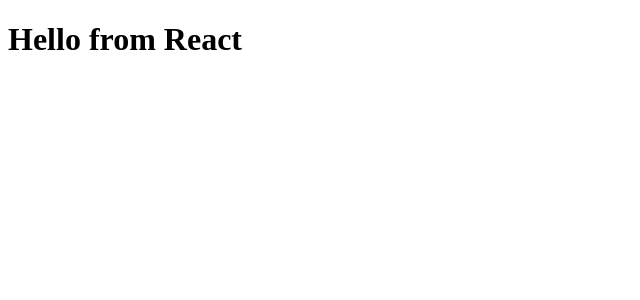
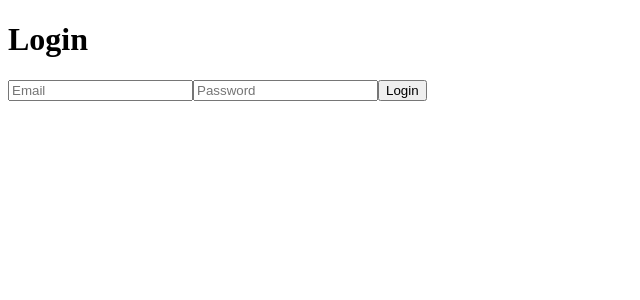
Before and after one commit to Sergiu1809/interview_prep_pot, a React (Vite) app in the folder frontend/: page / in a window 1280 px wide. Shown: the top 300 px of the page, without its empty margins (0-640 px from the left). Built offline with nearby package versions, Linux system fonts and the light colour scheme.

Commit message:
Add routing and pages

```diff
--- a/frontend/package.json
+++ b/frontend/package.json
@@ -11,7 +11,8 @@
   },
   "dependencies": {
     "react": "^19.2.5",
-    "react-dom": "^19.2.5"
+    "react-dom": "^19.2.5",
+    "react-router-dom": "^7.15.0"
   },
   "devDependencies": {
     "@eslint/js": "^10.0.1",
--- a/frontend/src/App.jsx
+++ b/frontend/src/App.jsx
@@ -1,5 +1,210 @@
+  // function App(){
+  //   const name = 'Sergiu'
+  //   const project = 'PrepAI'
+  //   return(
+  //     <div className="container">
+  //       <h1>Hello, {name}!</h1>
+  //       <h1>Welcome to {project}</h1>
+  //     </div>
+  //   )
+  // }
+
+  // export default App;
+
+ // -----------------------------------------------------
+
+// import { useState } from "react";
+
+// function App(){
+//   const [count, setCount] = useState(0)
+//     //     ^value  ^setter    ^initial value
+
+//   return(
+//     <div>
+//      <p>Count: {count}</p>
+//      <button onClick={() => setCount(count+1)}>Add 1</button>
+//     </div>
+//   )
+// }
+
+// export default App;
+
+// -------------------------------------------------------
+
+// import { useState } from "react";
+
+// function App(){
+//   const [isVisible, setIsVisible] = useState(false)
+//   return (
+//     <div>
+//     <button onClick={() => setIsVisible(!isVisible)}>
+//       {isVisible ? 'Hide message' : "Show message"}
+//     </button>
+
+//     { isVisible && <p>Hello, I am now visible</p>}
+//     </div>
+//   )
+// }
+
+// export default App;
+
+// ------------------------------------------------------
+
+// import { useState } from 'react'
+
+// function App(){
+//   const [email, setEmail] = useState("")
+//   const [password, setPassword] = useState("")
+//   const [message, setMessage] = useState("")
+//   return(
+//     <div>
+//       <p>Email:</p>
+//       <input type='email' value={email} onChange={(e) => setEmail(e.target.value)}/>
+//       <p>Password:</p>
+//       <input type='password' value={password} onChange={(e) => setPassword(e.target.value)}/>
+//       <button onClick={() => setMessage("Email is not formatted well") }>Click</button>
+//       <p>{message}</p>
+//     </div>
+//   )
+// }
+
+// export default App;
+
+
+// import { useState } from "react";
+
+// function App(){
+//   const [email, setEmail] = useState("")
+//   const [password, setPassword] = useState("")
+//   const [message, setMessage] = useState("")
+//   return (
+//     <div className="container">
+//       <p>Email:</p>
+//       <input type='email' value = {email} onChange={(e) => setEmail(e.target.value)}/>
+//       <p>Password:</p>
+//       <input type='password' value={password} onChange={(e) => setPassword(e.target.value)}/>
+//       <button onClick={() => setMessage(email)}>Submit</button>
+//       <p>{message}</p>
+//     </div>
+//   )
+// }
+
+// export default App
+
+// import { useState } from "react";
+
+// function App(){
+//   const [username, setUsername] = useState("")
+//   const [email, setEmail] = useState("")
+//   const [password, setPassword] = useState("")
+//   const [showSummary, setShowSummary] = useState(false)
+//   return(
+//     <div className="container">
+//       <p>Username:</p>
+//       <input type='text' value={username} onChange={(e) => setUsername(e.target.value)}/>
+//       <p>Email:</p>
+//       <input type='email' value={email} onChange={(e) => setEmail(e.target.value)}/>
+//       <p>Password:</p>
+//       <input type='password' value={password} onChange={(e) => setPassword(e.target.value)}></input>
+//       <button onClick={() => setShowSummary(username && email && password)
+//       }>Submit</button>
+
+//     {showSummary &&  <div className="summary">
+//         <p>Username: {username}</p>
+//         <p>Email: {email}</p>
+//         <p>Password: {password ? "********" : ""}</p>
+//       </div> }
+
+//     {!showSummary && <p>Please fill in all fields</p>}
+//     </div>
+//   )
+// }
+
+// export default App
+
+// import { useState } from "react";
+
+// function App(){
+//   const [username, setUsername] = useState("")
+//   const [email, setEmail] = useState("")
+//   const [password, setPassword] = useState("")
+//   const [showSummary, setShowSummary] = useState(false)
+//   return (
+//     <div className="container">
+//       <p>Username:</p>
+//       <input type='text' value={username} onChange={(e) => setUsername(e.target.value)}/>
+//       <p>Email:</p>
+//       <input type='email' type={email} onChange={(e) => setEmail(e.target.value)}/>
+//       <p>Password:</p>
+//       <input type='password' type={password} onChange={(e) => setPassword(e.target.value)}/>
+//       <button onClick={() => setShowSummary(username && email && password)}>Submit</button>
+
+//       {showSummary && <div className="summary">
+//          <p>Username: {username}</p>
+//          <p>Email: {email}</p>
+//         <p>Password: {password ? "********" : ""}</p>
+//       </div>}
+
+//       {!showSummary && "Please fill in all fields"}
+//     </div>
+//   )
+
+// }
+
+// export default App
+
+// import {useState, useEffect} from "react"
+
+// function App(){
+//   const [sessions, setSessions] = useState([])
+
+//   useEffect(() => {
+//     console.log("Component loaded!")
+//       // this is where you'll call your FastAPI backend
+//   }, []) // the dependency array
+
+//   return (
+//      <div>Hello</div>
+//   )
+// }
+
+// import { useState, useEffect } from "react";
+
+// function App(){
+//   const [message, setMessage] = useState("")
+
+//   useEffect(() => {
+//     setMessage("Data loaded!")
+//   },[])
+
+//   return(
+//     <p>{message}</p>
+//   )
+// }
+
+// export default App
+
+import { BrowserRouter, Routes, Route} from "react-router-dom"
+import LoginPage from "./pages/LoginPage"
+import RegisterPage from "./pages/RegisterPage"
+import InterviewPage from "./pages/InterviewPage"
+import DashboardPage from "./pages/DashboardPage"
+import SessionDetailPage from "./pages/SessionDetailPage"
+import HistoryPage from "./pages/HistoryPage"
+
 function App(){
-  return <h1>Hello from React</h1>;
+  return(
+    <BrowserRouter>
+      <Routes>
+        <Route path="/" element={<LoginPage />} />
+        <Route path="/register" element={<RegisterPage />} />
+        <Route path="/dashboard" element={<DashboardPage />} />
+        <Route path="/interview/:sessionId" element={<InterviewPage />} />
+        <Route path="/history" element={<HistoryPage/> } />
+        <Route path="/history/:sessionId" element={<SessionDetailPage />} />
+      </Routes>
+    </BrowserRouter>
+  )
 }
 
-export default App;
+export default App
--- /dev/null
+++ b/frontend/src/pages/DashboardPage.jsx
@@ -0,0 +1,5 @@
+function DashboardPage(){
+    return <h1>Dashboard Page</h1>
+}
+
+export default DashboardPage
--- /dev/null
+++ b/frontend/src/pages/HistoryPage.jsx
@@ -0,0 +1,5 @@
+function HistoryPage(){
+    return <h1>History Page</h1>
+}
+
+export default HistoryPage
--- /dev/null
+++ b/frontend/src/pages/InterviewPage.jsx
@@ -0,0 +1,5 @@
+function InterviewPage(){
+    return <h1>Interview Page</h1>
+}
+
+export default InterviewPage
--- /dev/null
+++ b/frontend/src/pages/LoginPage.jsx
@@ -0,0 +1,53 @@
+import { useState } from "react";
+import { useNavigate } from "react-router-dom";
+
+function LoginPage(){
+    const[email,setEmail] = useState("")
+    const[password, setPassword] = useState("")
+    const[error,setError] = useState("")
+
+    const navigate = useNavigate()
+
+    const handleLogin = async () => {
+        try{
+            const response = await fetch("http://localhost:8000/auth/login", {
+                method: "POST",
+                headers: {"Content-Type": "application/x-www-form-urlencoded"},
+                body: new URLSearchParams({username: email, password: password})
+            })
+
+            const data = await response.json()
+
+            if(response.ok){
+                localStorage.setItem("token", data.access_token)
+                navigate("/dashboard")
+            } else {
+                setError(data.detail)
+            }
+        } catch(err){
+            setError("Cannot connect to server")
+        }
+    }
+
+    return(
+        <div>
+            <h1>Login</h1>
+            <input
+                type='email'
+                placeholder="Email"
+                value={email}
+                onChange={(e) => setEmail(e.target.value)}
+            />
+            <input
+                type="password"
+                placeholder="Password"
+                value={password}
+                onChange={(e) => setPassword(e.target.value)}
+            />
+            <button onClick={handleLogin}>Login</button>
+            {error && <p>{error}</p>}
+        </div>
+    )
+}
+
+export default LoginPage
--- /dev/null
+++ b/frontend/src/pages/RegisterPage.jsx
@@ -0,0 +1,5 @@
+function RegisterPage(){
+    return <h1> Register Page</h1>
+}
+
+export default RegisterPage
--- /dev/null
+++ b/frontend/src/pages/SessionDetailPage.jsx
@@ -0,0 +1,5 @@
+function SessionDetailPage(){
+    return <h1>Session Detail Page</h1>
+}
+
+export default SessionDetailPage
```
Also changed, not shown: 1 other file (tests, documents, lock files or other folders).
